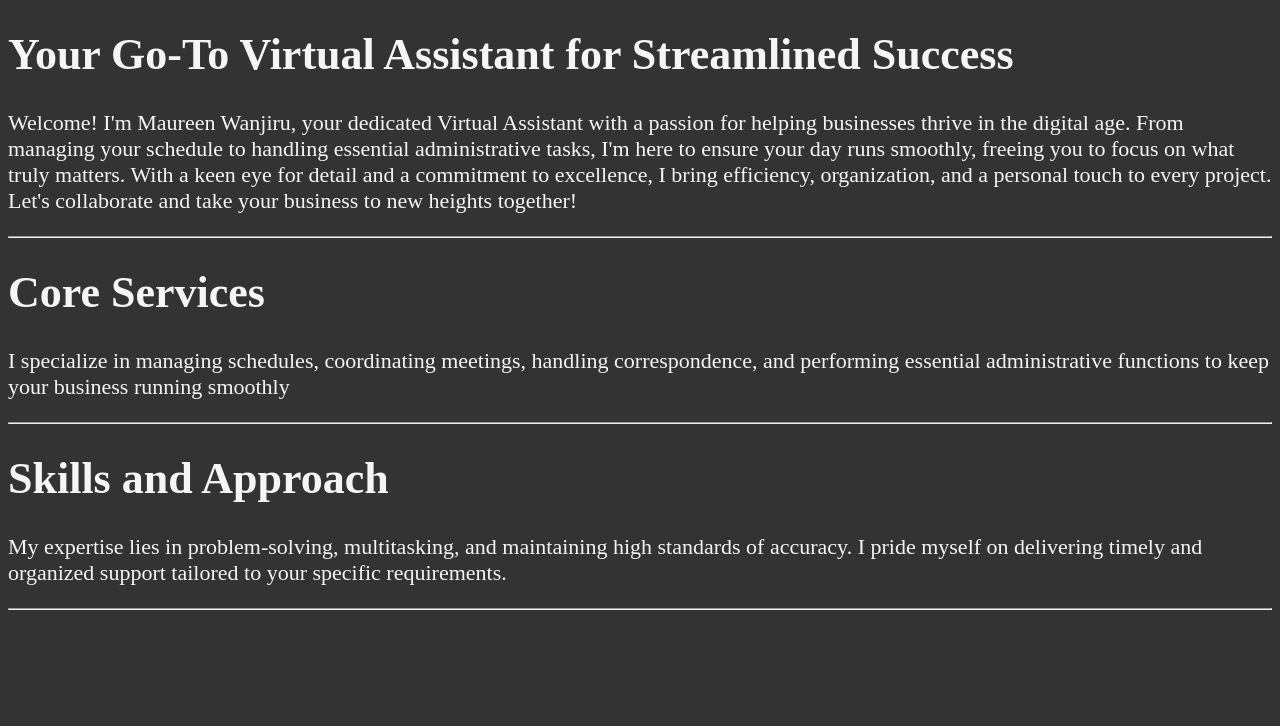
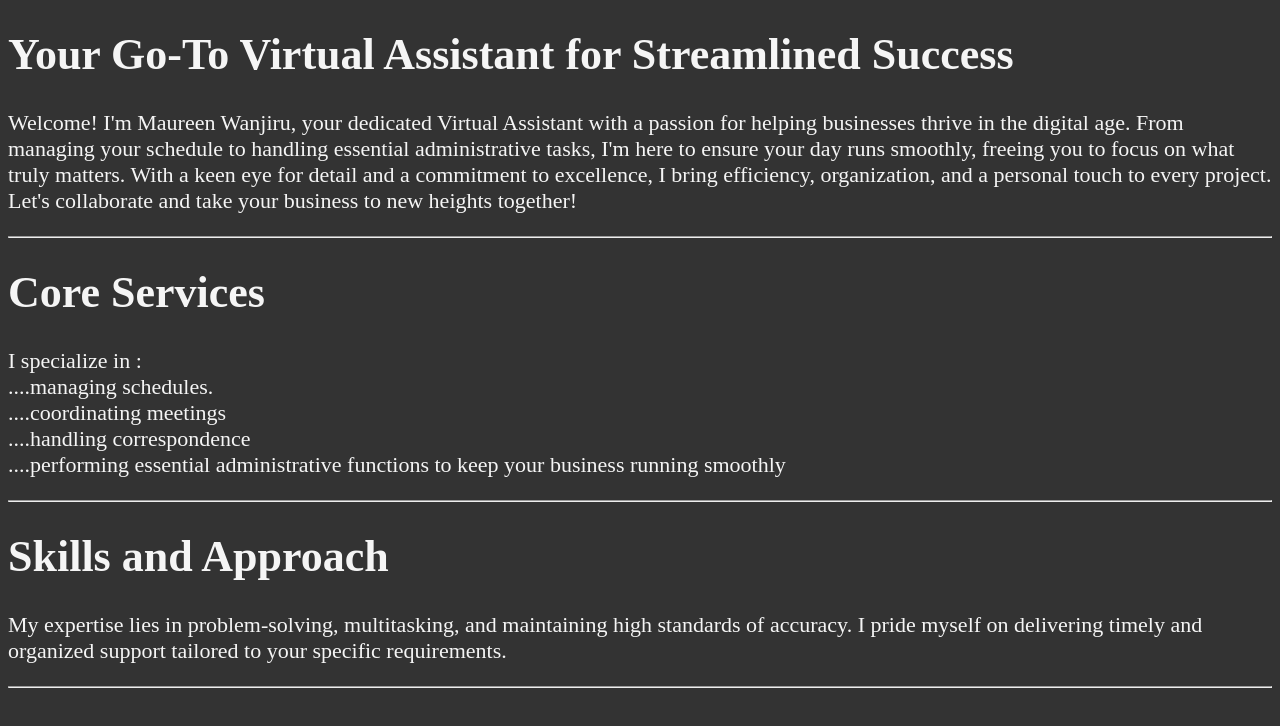
Before and after one commit to nickpeters741/MERN_STACK_REFRESHER, a plain HTML site: page index.html in a window 1280 px wide. Drawn offline with Linux system fonts and the light colour scheme.

Commit message:
adding line break within a line

```diff
--- a/index.html
+++ b/index.html
@@ -14,7 +14,12 @@
         <p>Welcome! I'm Maureen Wanjiru, your dedicated Virtual Assistant with a passion for helping businesses thrive in the digital age. From managing your schedule to handling essential administrative tasks, I'm here to ensure your day runs smoothly, freeing you to focus on what truly matters. With a keen eye for detail and a commitment to excellence, I bring efficiency, organization, and a personal touch to every project. Let's collaborate and take your business to new heights together!</p>
         <hr>
         <h1>Core Services</h1>
-        <p>I specialize in managing schedules, coordinating meetings, handling correspondence, and performing essential administrative functions to keep your business running smoothly</p>
+        <p>I specialize in :
+            <br>....managing schedules.
+            <br>....coordinating meetings
+            <br>....handling correspondence
+            <br>....performing essential administrative functions to keep your business running smoothly
+        </p>
         <hr>
         <h1>Skills and Approach</h1>
         <p>My expertise lies in problem-solving, multitasking, and maintaining high standards of accuracy. I pride myself on delivering timely and organized support tailored to your specific requirements.</p>
```
